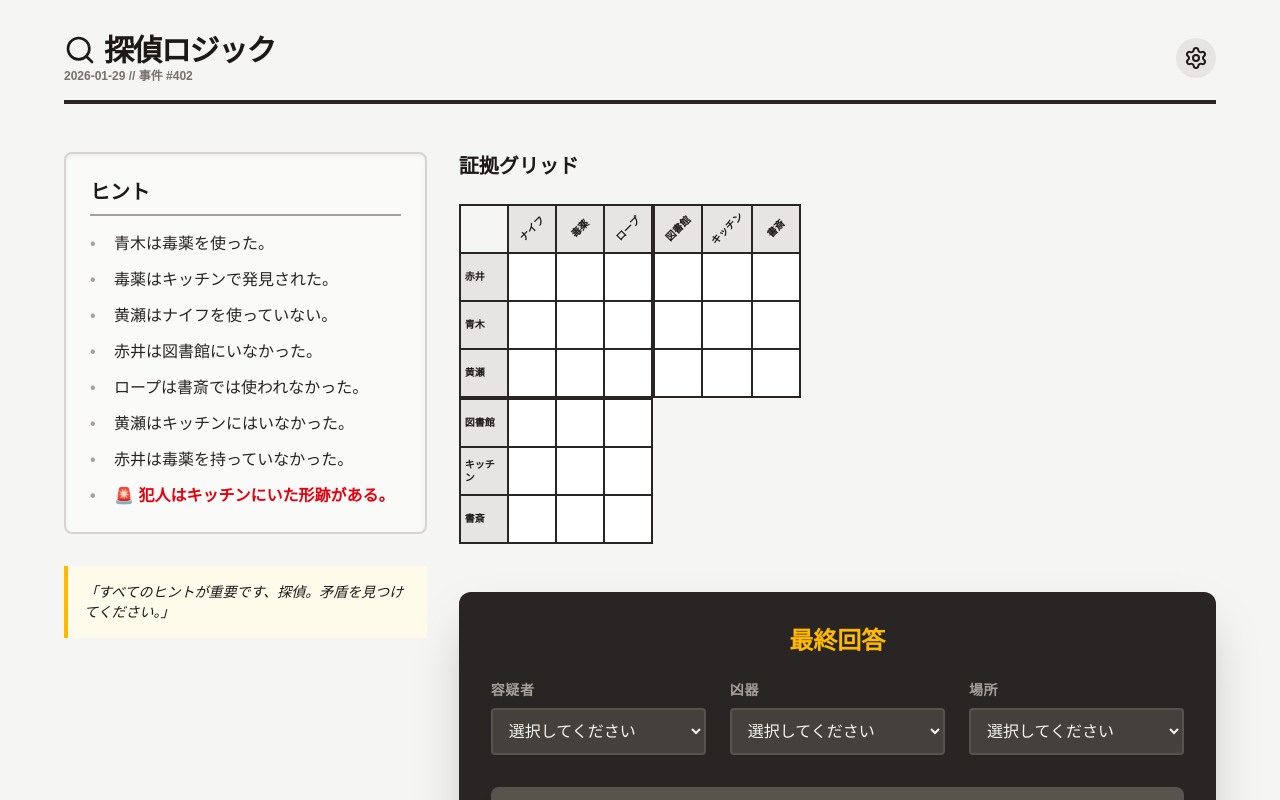
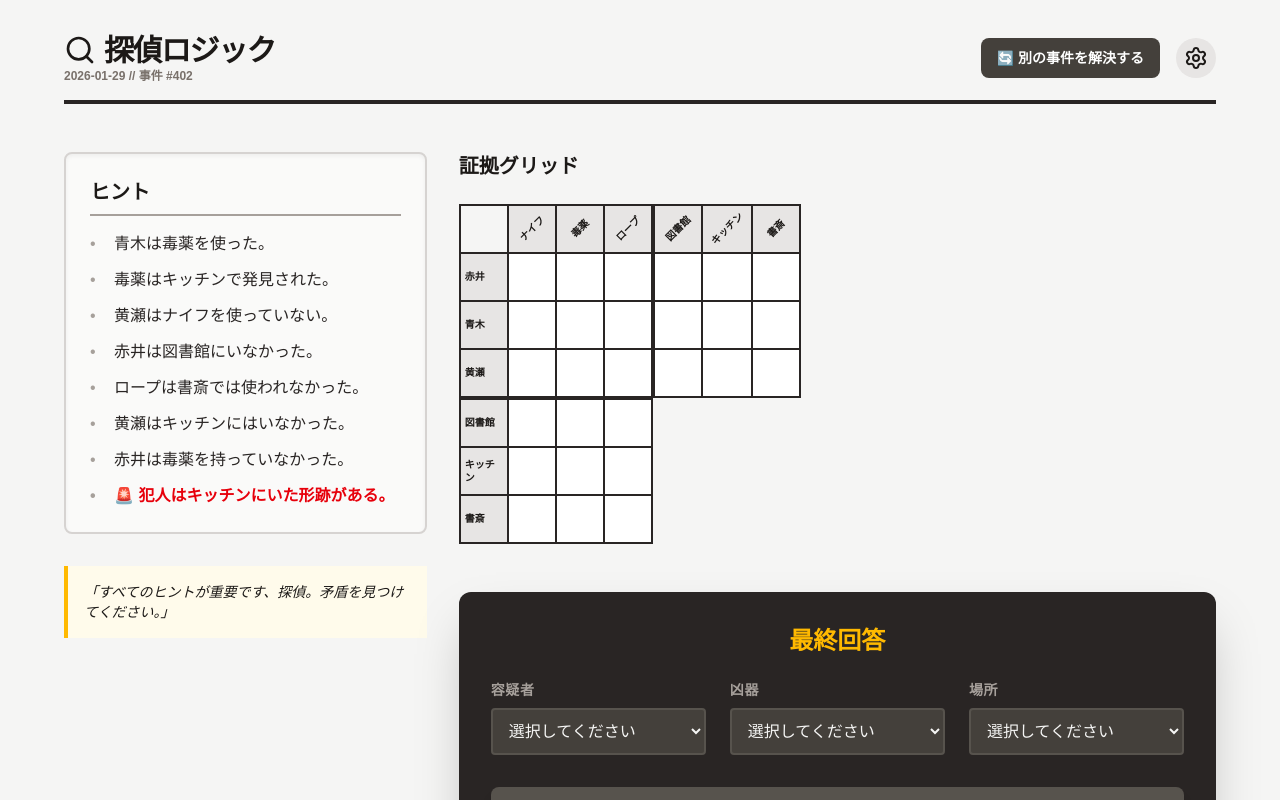
Before and after one commit to autoautoauto10-afk/murdle_app, a Next.js app: page / in a window 1280 px wide. Shown: the top 800 px of the page. Built offline with nearby package versions, Linux system fonts and the light colour scheme.

Commit message:
feat: implement random case generation (infinite mode)

```diff
--- a/src/app/page.tsx
+++ b/src/app/page.tsx
@@ -9,6 +9,7 @@ import FinalAnswer from '@/components/features/FinalAnswer';
 import { Search, Settings, Share2 } from 'lucide-react';
 
 export default function Home() {
+  const [puzzleSeed, setPuzzleSeed] = useState<string>(() => new Date().toISOString().split('T')[0]);
   const [puzzle, setPuzzle] = useState<PuzzleData | null>(null);
   const [gridState, setGridState] = useState<MultiGridState>({
     suspectWeapon: {},
@@ -19,12 +20,11 @@ export default function Home() {
   const [gameResult, setGameResult] = useState<'playing' | 'won' | 'lost'>('playing');
 
   useEffect(() => {
-    const today = new Date().toISOString().split('T')[0];
-    const generated = generateDailyPuzzle(today);
+    const generated = generateDailyPuzzle(puzzleSeed);
     console.log('Puzzle Data:', generated); // Debug log
     setPuzzle(generated);
     setHints(generated.hints);
-  }, []);
+  }, [puzzleSeed]);
 
   const handleCellClick = (
     gridType: 'suspectWeapon' | 'suspectLocation' | 'weaponLocation',
@@ -300,6 +300,23 @@ export default function Home() {
     alert('結果をクリップボードにコピーしました！');
   };
 
+  const handleGenerateNewCase = () => {
+    const confirmed = confirm('新しい事件を生成します。現在の進行状況はリセットされますがよろしいですか？');
+    if (confirmed) {
+      // Generate new random seed
+      const newSeed = `random-${Date.now()}-${Math.random()}`;
+      setPuzzleSeed(newSeed);
+
+      // Reset all state
+      setGridState({
+        suspectWeapon: {},
+        suspectLocation: {},
+        weaponLocation: {},
+      });
+      setGameResult('playing');
+    }
+  };
+
   if (!puzzle) return <div className="min-h-screen bg-stone-100 flex items-center justify-center font-mono">事件ファイルを読み込み中...</div>;
 
   return (
@@ -314,6 +331,12 @@ export default function Home() {
           <p className="text-xs font-bold font-mono text-stone-500">{puzzle.date} // 事件 #402</p>
         </div>
         <div className="flex gap-4">
+          <button
+            onClick={handleGenerateNewCase}
+            className="flex items-center gap-2 px-4 py-2 bg-stone-700 text-white rounded-lg hover:bg-stone-600 transition-colors font-bold text-sm"
+          >
+            🔄 別の事件を解決する
+          </button>
           <button className="p-2 bg-stone-200 rounded-full hover:bg-stone-300 transition-colors">
             <Settings className="w-6 h-6" />
           </button>
```
